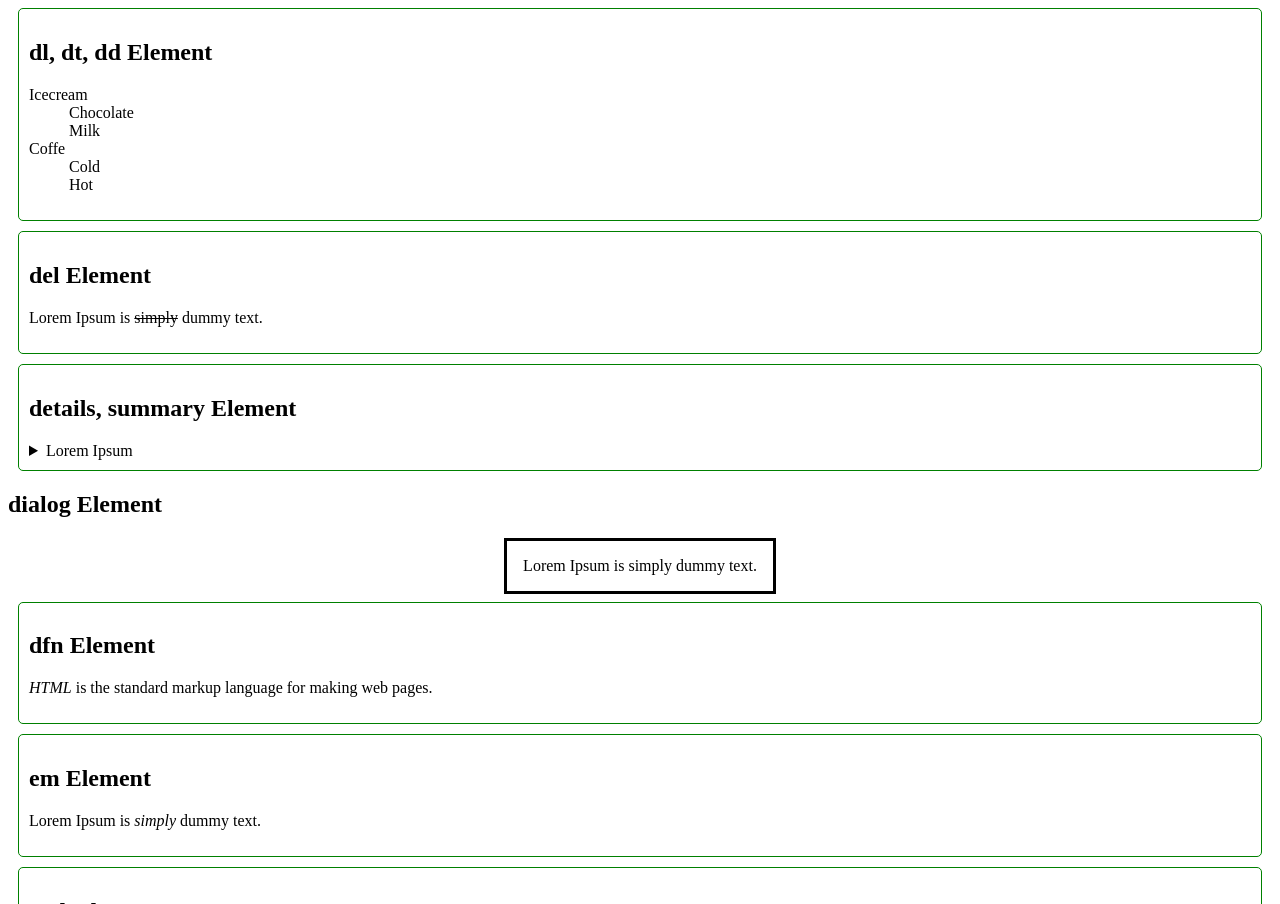
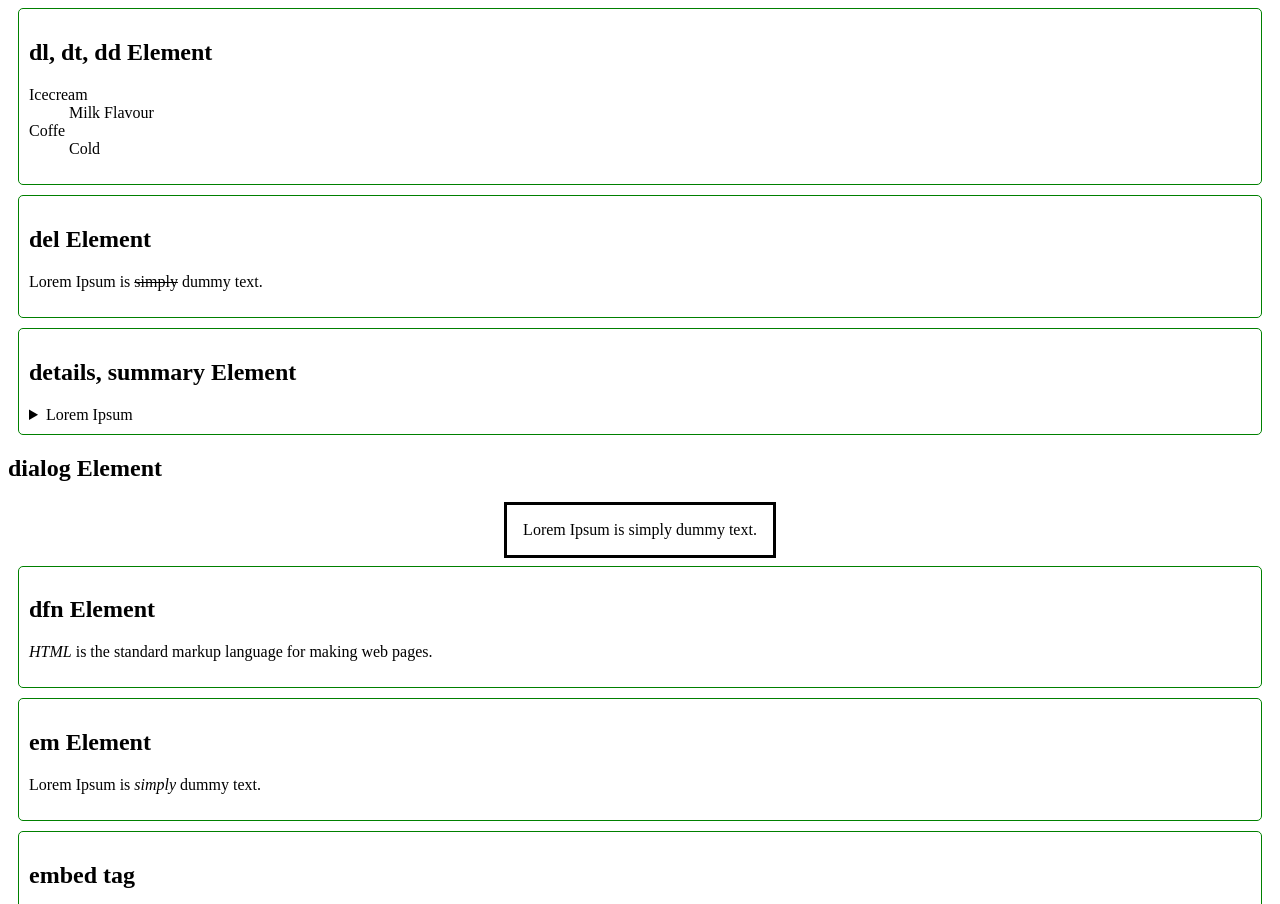
Before and after one commit to sahadat8652/practicehtml, a plain HTML site: page practice.html in a window 1280 px wide. Shown: the part 2593-3497 px from the top of the page. Drawn offline with Linux system fonts and the light colour scheme.

Commit message:
Update practice.html

```diff
--- a/practice.html
+++ b/practice.html
@@ -137,11 +137,9 @@
 		<h2>dl, dt, dd Element</h2>
 		<dl>
 			<dt>Icecream</dt>
-		    	<dd>Chocolate</dd>
-		    	<dd>Milk</dd>
-		    <dt>Coffe</dt>
-		    	<dd>Cold</dd>
-		    	<dd>Hot</dd>
+				<dd>Milk Flavour</dd>
+			<dt>Coffe</dt>
+				<dd>Cold</dd>
 		</dl>
 	</div>
 	<div class="main">
```
